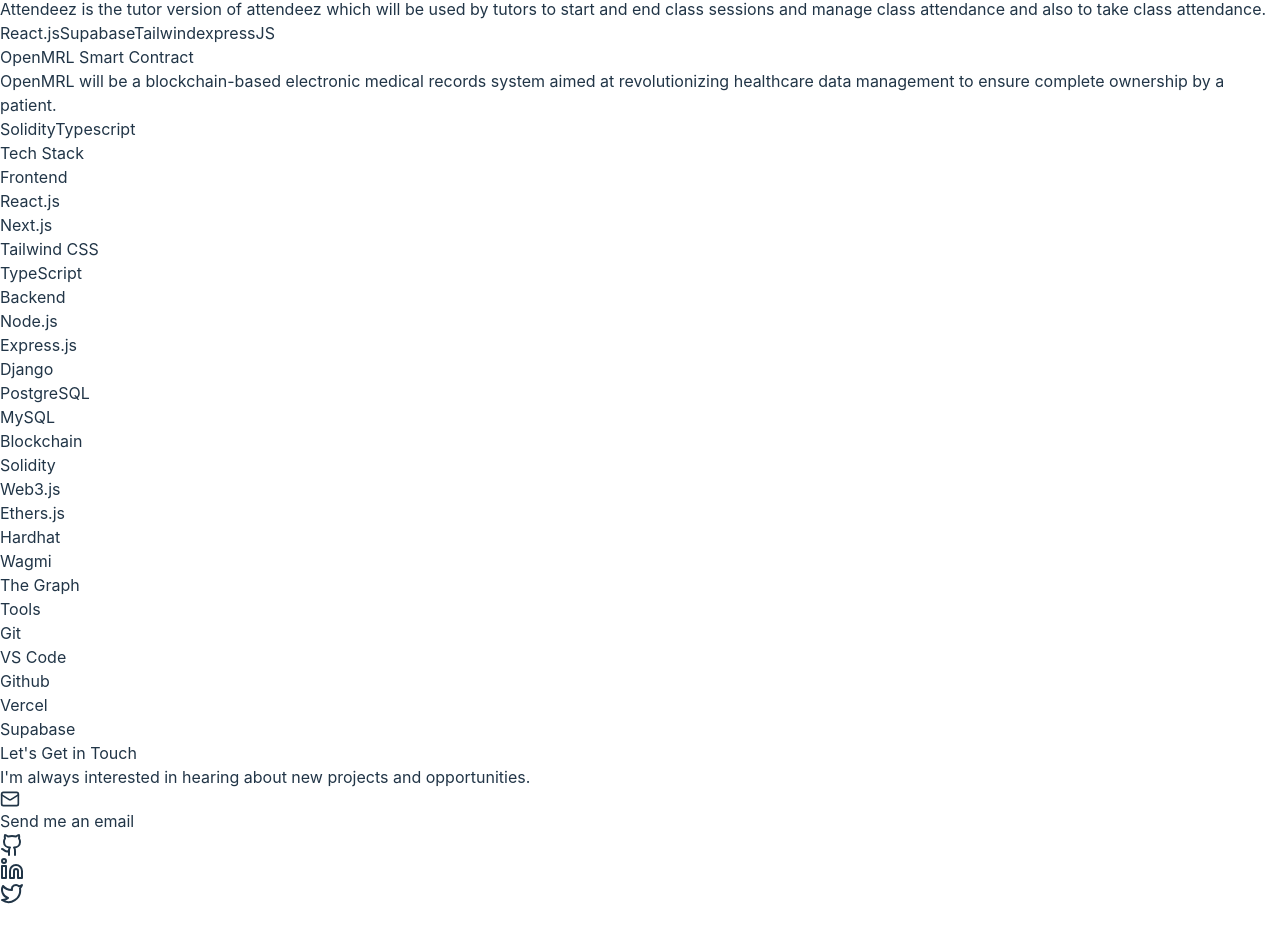
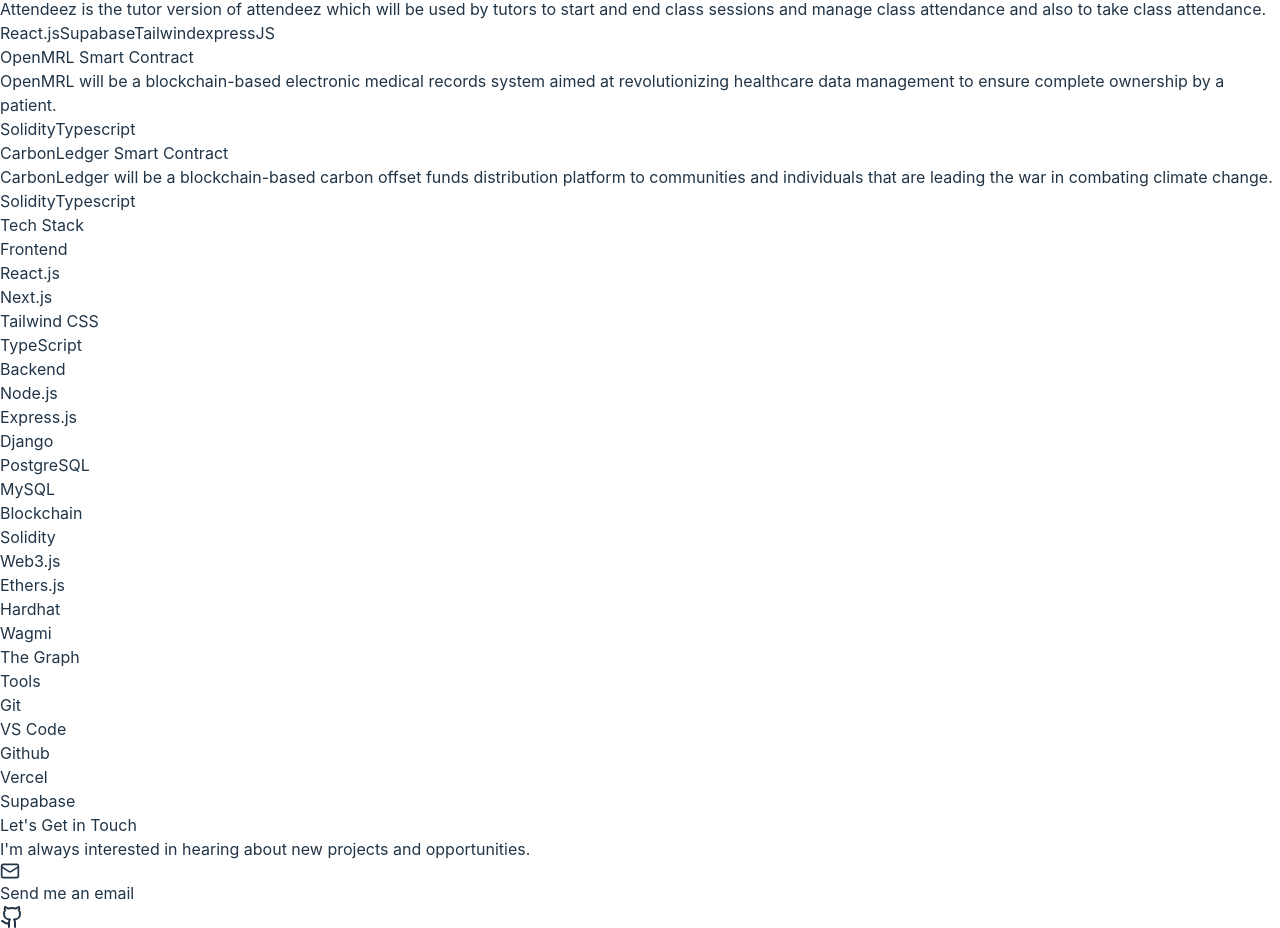
Before and after one commit to calebomondi/kalebmokua, a React (Vite) app: page / in a window 1280 px wide. Shown: the part 1897-2825 px from the top of the page. Before the commit the page ends 2802 px from the top, so only its background shows below. Built offline with nearby package versions, Linux system fonts and the light colour scheme.

Commit message:
Add CarbonLedger Smart Contract project to portfolio for enhanced content diversity

```diff
--- a/src/components/portifolio/data.ts
+++ b/src/components/portifolio/data.ts
@@ -46,6 +46,12 @@
     tech: ["Solidity", "Typescript"],
     link: ""
   },
+  {
+    title: "CarbonLedger Smart Contract",
+    description: "CarbonLedger will be a blockchain-based carbon offset funds distribution platform to communities and individuals that are leading the war in combating climate change.",
+    tech: ["Solidity", "Typescript"],
+    link: ""
+  },
 ];
 
 export const techStack: TechStack = {
```
